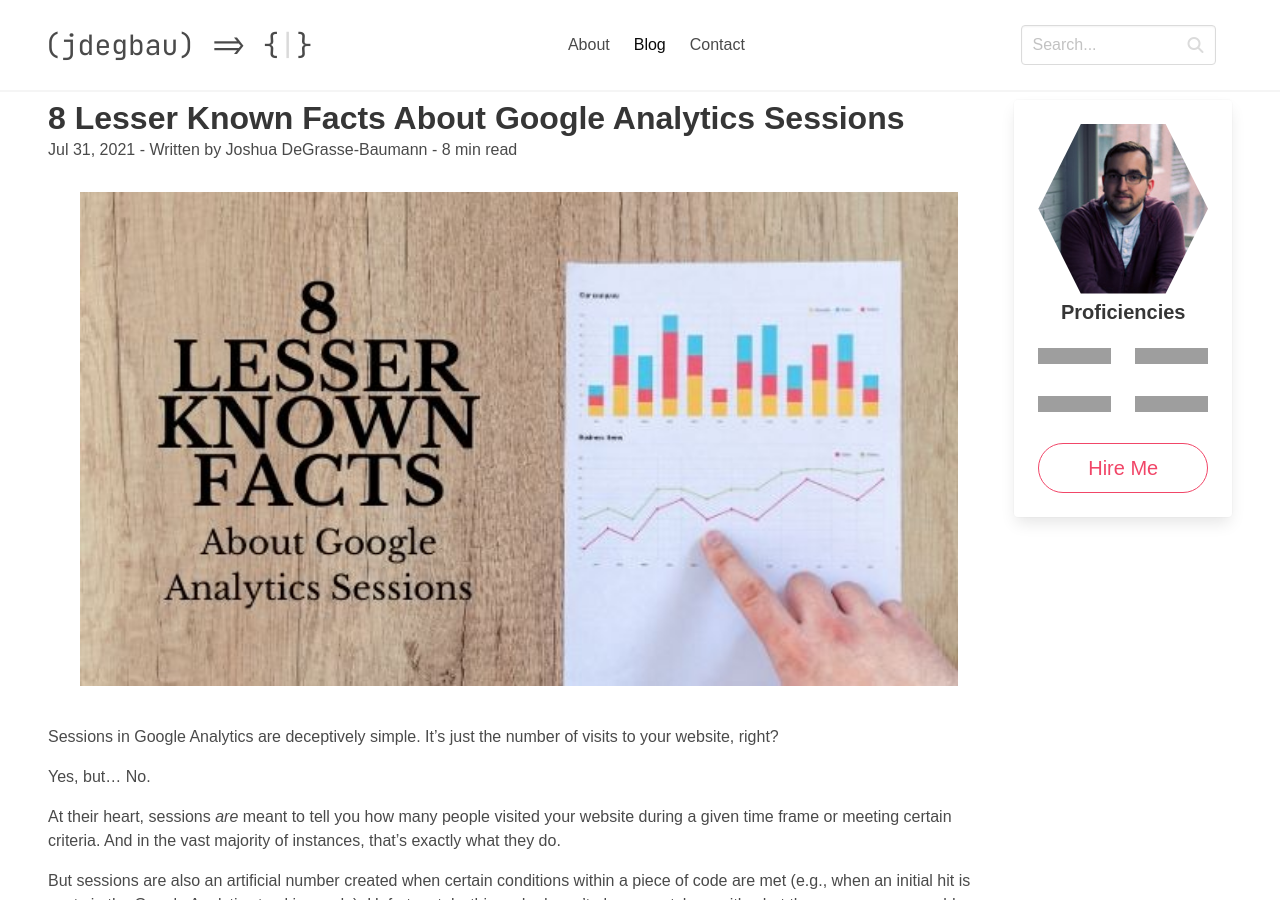
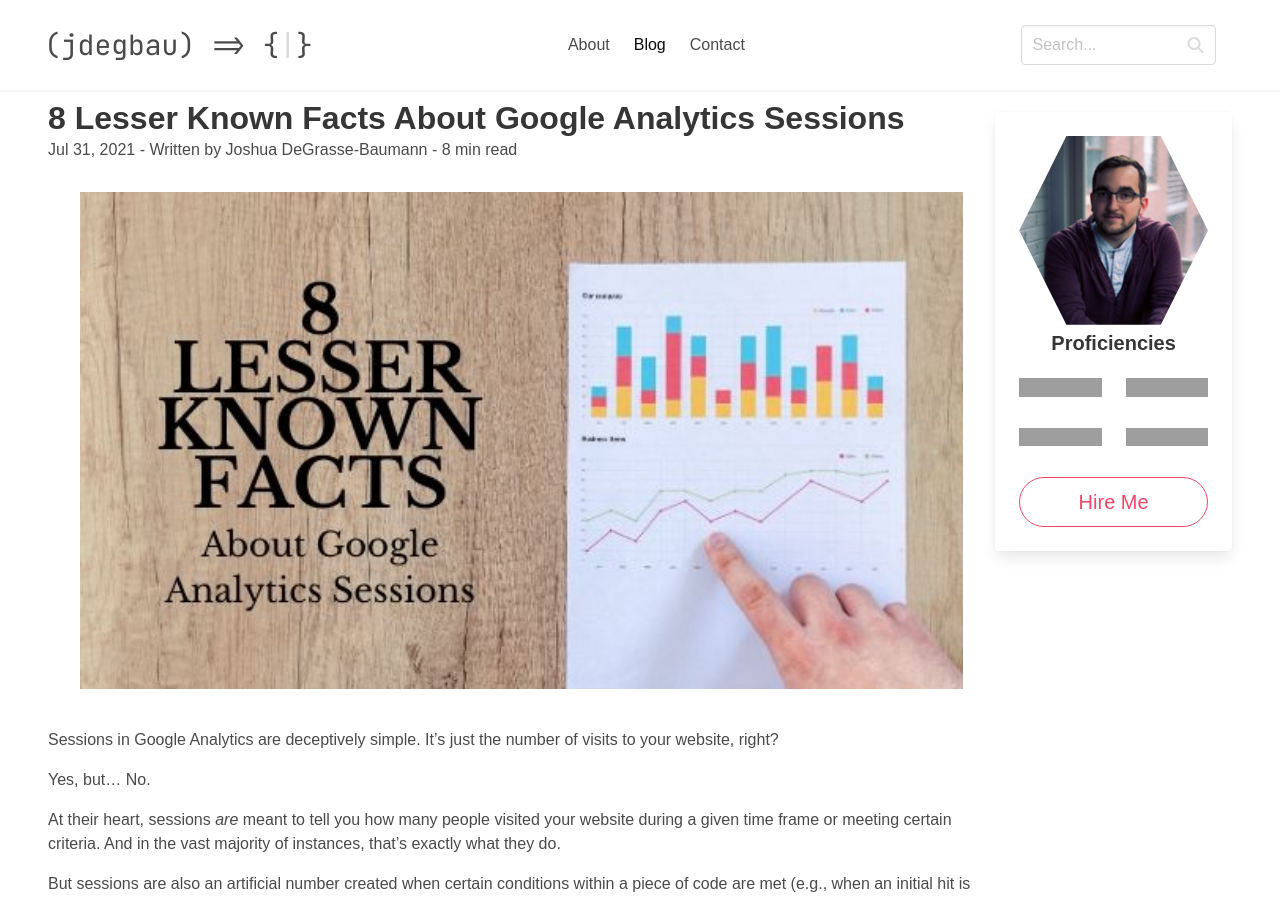
Before and after one commit to jdegbau/jdegbau.github.io, a Jekyll site: the page built from _posts/2021-07-31-lesser-known-ga-facts.md, in a window 1280 px wide and 900 px high. Built offline with Jekyll 4.4.1, drawn with Linux system fonts in a browser that asks for light colours; nearby versions of some CDN libraries; comment, search, counter and statistics services are not loaded; grey boxes are pictures that could not be loaded.

Commit message:
Readd is-gapless

```diff
--- a/_layouts/wrapper.html
+++ b/_layouts/wrapper.html
@@ -17,14 +17,14 @@
   <body>
     {% include navigation.html %}
     <div id="progress-bar"></div>
-    <div class="columns section">
+    <div class="columns section is-gapless">
       <div class="column is-four-fifths is-gapless">
         <section class="content container">
           <h1 class="title">{{ page.title }}</h1>
           {{ content }}
         </section>
       </div>
-      <div id="sidebar" class="column">{% include sidebar.html %}</div> <!-- end #sidebar -->
+      <div id="sidebar" class="column mt-3">{% include sidebar.html %}</div> <!-- end #sidebar -->
     </div>
     <footer class="footer"><span>&copy; {{ site.time | date: '%Y' }} <a href="/">Joshua DeGrasse-Baumann</a></span></footer>
     <link rel="stylesheet" href="{{ "/assets/css/main.css" | relative_url }}">
```
